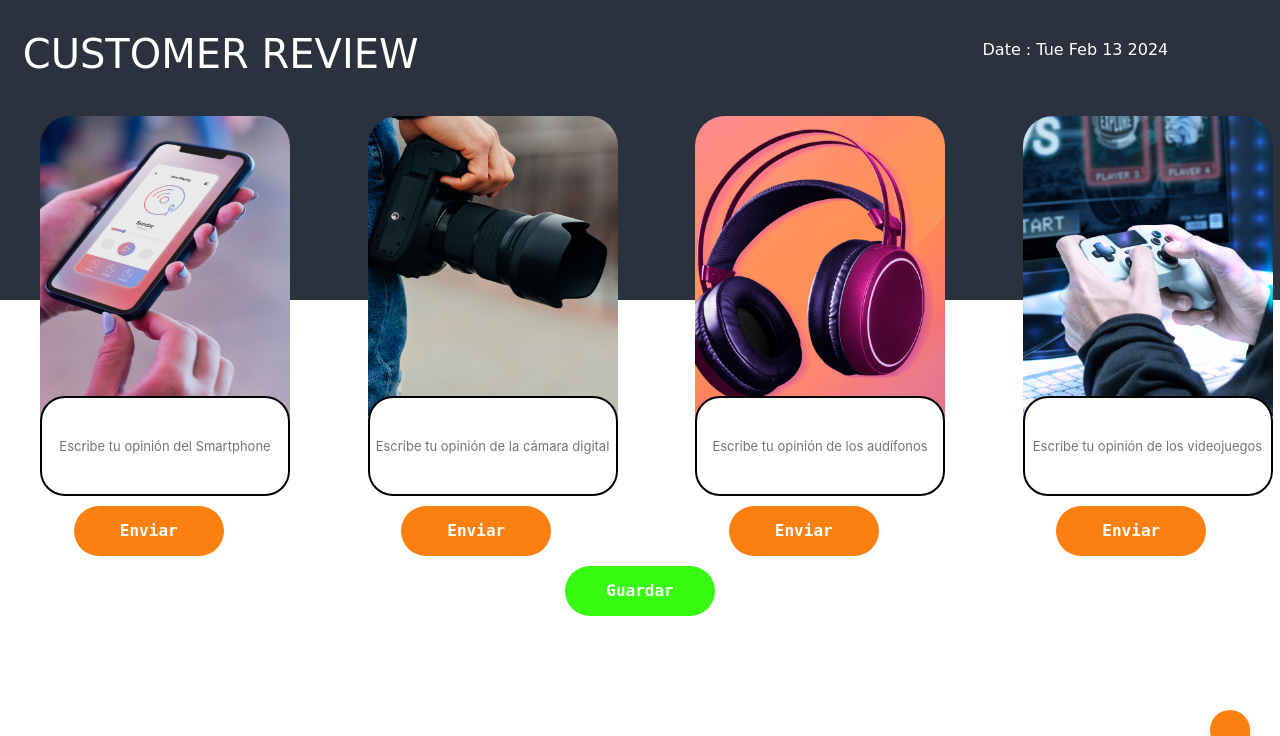
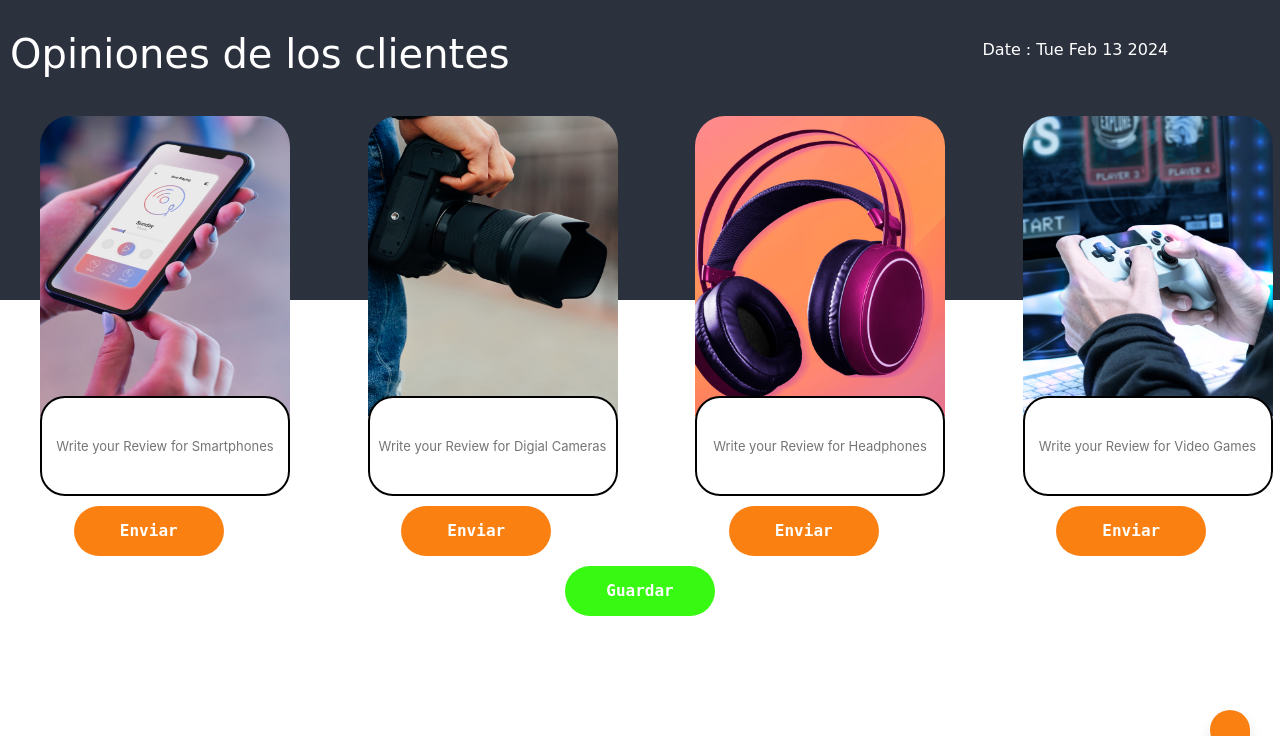
Before and after one commit to davidxdfchat/proyecto-139, a Flask app: page / in a window 1280 px wide. Shown: the top 736 px of the page. Run offline with Flask 3, Linux system fonts and the light colour scheme; parts of the project's set-up code (start-up, migrations or seed data) failed here and were passed over; some libraries are stand-ins or nearby versions.

Commit message:
Update index.html

```diff
--- a/PRO-C139-Plantilla_proyecto-main/templates/index.html
+++ b/PRO-C139-Plantilla_proyecto-main/templates/index.html
@@ -1,48 +1,56 @@
 <!-- Hay una plantilla inicial para Bootstrap -->
 <!--Inicio de la plantilla-->
 <!doctype html>
-<html lang="es">
+<html lang="en">
   <head>
     <!-- Etiquetas meta requeridas -->
     <meta charset="utf-8">
     <meta name="viewport" content="width=device-width, initial-scale=1, shrink-to-fit=no">
+
 
     <!-- Bootstrap CSS -->
     <link rel="stylesheet" href="https://maxcdn.bootstrapcdn.com/bootstrap/4.0.0/css/bootstrap.min.css"
     integrity="sha384-Gn5384xqQ1aoWXA+058RXPxPg6fy4IWvTNh0E263XmFcJlSAwiGgFAW/dAiS6JXm"
     crossorigin="anonymous">
 
+
     <!--Enlace a la hoja de diseño-->
     <link rel="stylesheet" href="{{ url_for('static', filename='style.css') }}">
 
+
     <!--Jquery CDN google-->
     <script src="https://ajax.googleapis.com/ajax/libs/jquery/3.6.0/jquery.min.js"></script>
+
 
 
     <title>Análisis de sentimiento</title>
   </head>
   <body>
 
+
     <div style="height: 300px ;background-color: #2C313E">
 
       <div class="row">
-        <div class="col-9"><h1 style="padding: 30px 10px; color:white; font-family:cursive">&nbspCUSTOMER REVIEW</h1></div>
-        <div class="col" style="padding-top: 40px;"><h4 id="date" style="color:white; font-family:cursive; font-size:medium;">Date : </h4></div>
+        <div class="col-9"><h1 style="padding: 30px 10px; color:white; font-family:cursive">Opiniones de los clientes</h1></div>
+        <div class="col" style="padding-top: 40px;"><h4 id="date" style="color:white; font-family:cursive; font-size:medium;">Fecha : </h4></div>
       </div>
 
+
       <div class="row">
-        <div class="col"><img src = "static\assets\products\mobile.png" alt = "Esta es una imagen de un Smartphone" width = 250 height = 300 style = "border:none; margin-left: 40px; border-top-left-radius: 30px; border-top-right-radius: 30px;"></div>
-        <div class="col"><img src = "static\assets\products\camera.png" alt = "Esta es una imagen de una cámara digital" width = 250 height = 300 style = "border:none; margin-left: 40px; border-top-left-radius: 30px; border-top-right-radius: 30px;"></div>
-        <div class="col"><img src = "static\assets\products\headphones.png" alt = "Esta es una imagen de audífonos" width = 250 height = 300 style = "border:none; margin-left:40px; border-top-left-radius: 30px; border-top-right-radius: 30px"></div>
-        <div class="col"><img src = "static\assets\products\video games.png" alt = "Esta es una imagen de un videojuego" width = 250 height = 300 style = "border:none; margin-left:40px; border-top-left-radius: 30px; border-top-right-radius: 30px"></div>
+        <div class="col"><img src = "static\assets\products\mobile.png" alt = "This is an image of a Smart phone" width = 250 height = 300 style = "border:none; margin-left: 40px; border-top-left-radius: 30px; border-top-right-radius: 30px;"></div>
+        <div class="col"><img src = "static\assets\products\camera.png" alt = "This is an image of a Digital camera" width = 250 height = 300 style = "border:none; margin-left: 40px; border-top-left-radius: 30px; border-top-right-radius: 30px;"></div>
+        <div class="col"><img src = "static\assets\products\headphones.png" alt = "This is an image of a Headphone" width = 250 height = 300 style = "border:none; margin-left:40px; border-top-left-radius: 30px; border-top-right-radius: 30px"></div>
+        <div class="col"><img src = "static\assets\products\video games.png" alt = "This is an image of a Video game" width = 250 height = 300 style = "border:none; margin-left:40px; border-top-left-radius: 30px; border-top-right-radius: 30px"></div>
       </div>
 
+
       <div class="row" style="margin-top: -20px;">
-        <div class="col"><input id="m_textbox" type = "text" placeholder = "Escribe tu opinión del Smartphone" style = "border:2px solid black ; text-align: center; border-radius: 25px; height: 100px; width: 250px; margin-left: 40px; font-size:small;"></div>
-        <div class="col"><input id="c_textbox" type = "text" placeholder = "Escribe tu opinión de la cámara digital" style = "border:2px solid black ; text-align: center; border-radius: 25px; height: 100px; width: 250px; margin-left: 40px; font-size:small;"></div>
-        <div class="col"><input id="h_textbox" type = "text" placeholder = "Escribe tu opinión de los audífonos" style = "border:2px solid black ; text-align: center; border-radius: 25px; height: 100px; width: 250px; margin-left: 40px; font-size:small;"></div>
-        <div class="col"><input id="v_textbox" type = "text" placeholder = "Escribe tu opinión de los videojuegos" style = "border:2px solid black ; text-align: center; border-radius: 25px; height: 100px; width: 250px; margin-left: 40px; font-size:small;"></div>
+        <div class="col"><input id="m_textbox" type = "text" placeholder = "Write your Review for Smartphones" style = "border:2px solid black ; text-align: center; border-radius: 25px; height: 100px; width: 250px; margin-left: 40px; font-size:small;"></div>
+        <div class="col"><input id="c_textbox" type = "text" placeholder = "Write your Review for Digial Cameras" style = "border:2px solid black ; text-align: center; border-radius: 25px; height: 100px; width: 250px; margin-left: 40px; font-size:small;"></div>
+        <div class="col"><input id="h_textbox" type = "text" placeholder = "Write your Review for Headphones" style = "border:2px solid black ; text-align: center; border-radius: 25px; height: 100px; width: 250px; margin-left: 40px; font-size:small;"></div>
+        <div class="col"><input id="v_textbox" type = "text" placeholder = "Write your Review for Video Games" style = "border:2px solid black ; text-align: center; border-radius: 25px; height: 100px; width: 250px; margin-left: 40px; font-size:small;"></div>
       </div>
+
 
       <div class="row" style="margin-top:10px" align="center">
         <div class="col"><button id="m_button" style="background-color:#F98011; color:white; font-family:monospace; width:150px; height:50px; border-radius:30px; border:none; font-size: large; font-weight: bold;">Enviar</button></div>
@@ -51,9 +59,11 @@
         <div class="col"><button id="v_button" style="background-color:#F98011; color:white; font-family:monospace; width:150px; height:50px; border-radius:30px; border:none; font-size: large; font-weight: bold;">Enviar</button></div>
       </div>
 
+
       <div class="row" align="center" style="margin-top: 10px;">
         <div class="col"><button id="save_button" style="background-color:#38f911; color:white; font-family:monospace; width:150px; height:50px; border-radius:30px; border:none; font-size: large; font-weight: bold;">Guardar</button></div>
       </div>
+
 
       <div class="row" style="margin-top:10px" align="center">
         <div class="col"><img id="m_emoji" src = "" width = 80 style="display: none;"></div>
@@ -62,6 +72,7 @@
         <div class="col"><img id="v_emoji" src = "" width = 80 style="display: none;"></div>
       </div>
 
+
       <div class="row" align="center">
         <div class="col"><h6 id="m_emotion" style="display: none;"></h6></div>
         <div class="col"><h6 id="c_emotion" style="display: none;"></h6></div>
@@ -69,30 +80,35 @@
         <div class="col"><h6 id="v_emotion" style="display: none;"></h6></div>
       </div>
 
+
     </div>
+
+
 
 
     <!--UI del CHATBOT-->
     <!--UI del Chatbot-->
     <div class="chatbox">
-      <!--Chat del Chatbot -->
+      <!--Chat del hatbot-->
       <div class="chatbox__chat">
 
-          <!--Encabezado del Chatbot -->
+
+          <!--Encabezado del chatbot-->
           <div class="row chatbox__header">
               <div class="col-2 chatbox__image__header">
                   <img class="chatbox__image" src="./static/assets/chaticons/chatbot-icon.png"  width="55" height="47" alt="image">
               </div>
               <div class="col-10 chatbox__content__header">
-                  <p class="chatbox__description">Hi. My name is Stella. How can I help you?</p>
+                  <p class="chatbox__description">Hola. Mi nombre es Alexis. ¿Cómo puedo ayudarte?</p>
               </div>
           </div>
 
-          <!--Mensajes del Chatbot -->
+
+          <!--Mensajes del chatbot-->
           <div class="row chatbox__messages__cotainer">
               <div class="col" id="chat_messages">
                   <div class="user__messages">
-                    ¡Hola!
+                      ¡Hola!
                       <!--El mensaje del usuario se agrega aquí-->
                   </div>
                   <div class="bot__messages">
@@ -103,17 +119,19 @@
           </div>
 
 
+
           <!--Pie del chatbot-->
           <div class="row chatbox__footer">
               <div class="col-9 text-left chatbox__input">
                   <input type="text" class="form-control" id="bot_input_text"
-                      placeholder="Type your message here...">
+                      placeholder="Escribe tu mensaje aquí...">
               </div>
               <div class="col-3 text-left chatbox__send__button">
                   <button class="btn" id="send_button">Enviar</button>
               </div>
           </div>
       </div>
+
 
       <!--Botón del chatbot-->
       <div class="chatbox__button">
@@ -122,8 +140,11 @@
     </div>
 
 
+
+
     <!--Archivo JS-->
     <script src="static\index.js"></script>
 
+
   </body>
 </html>
```
